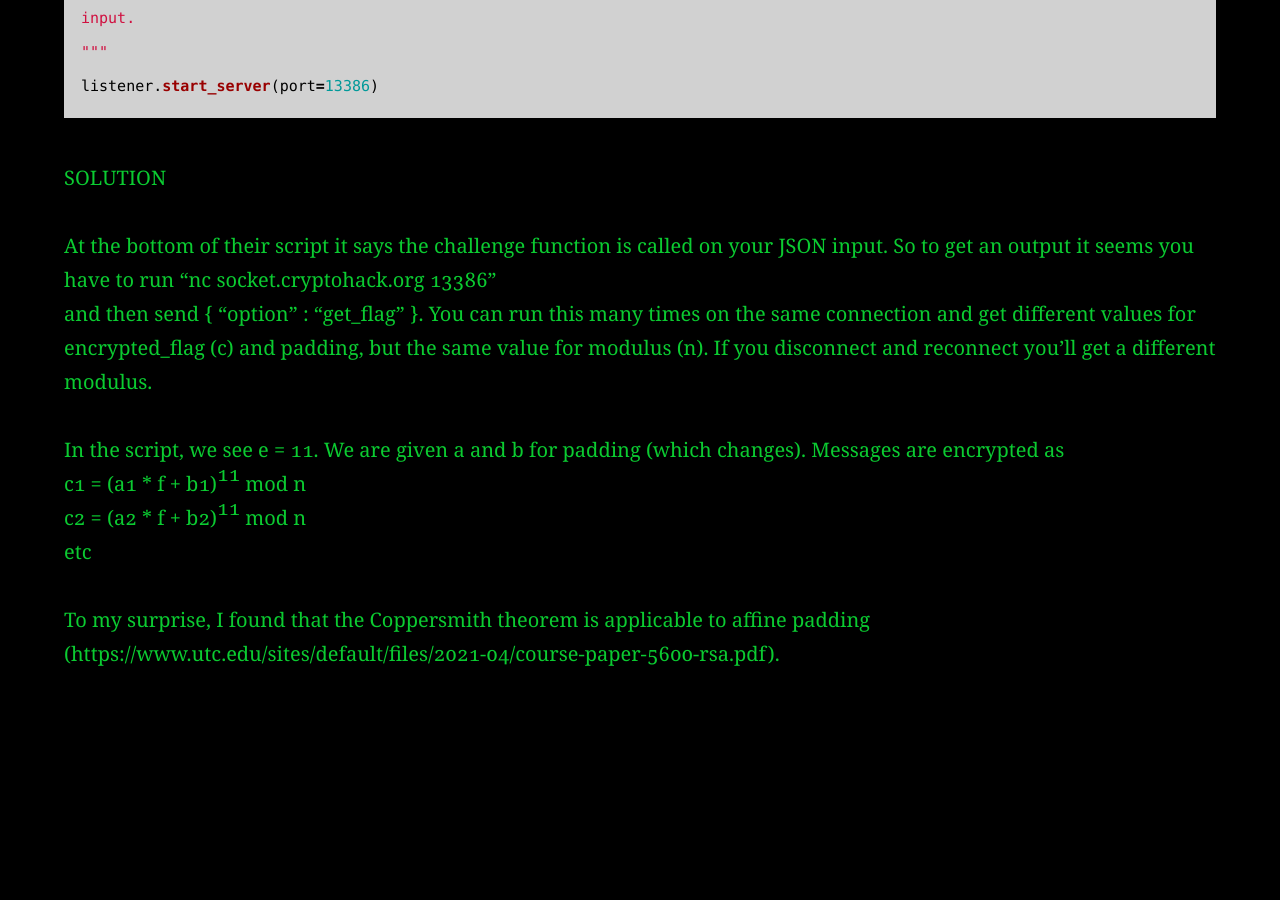
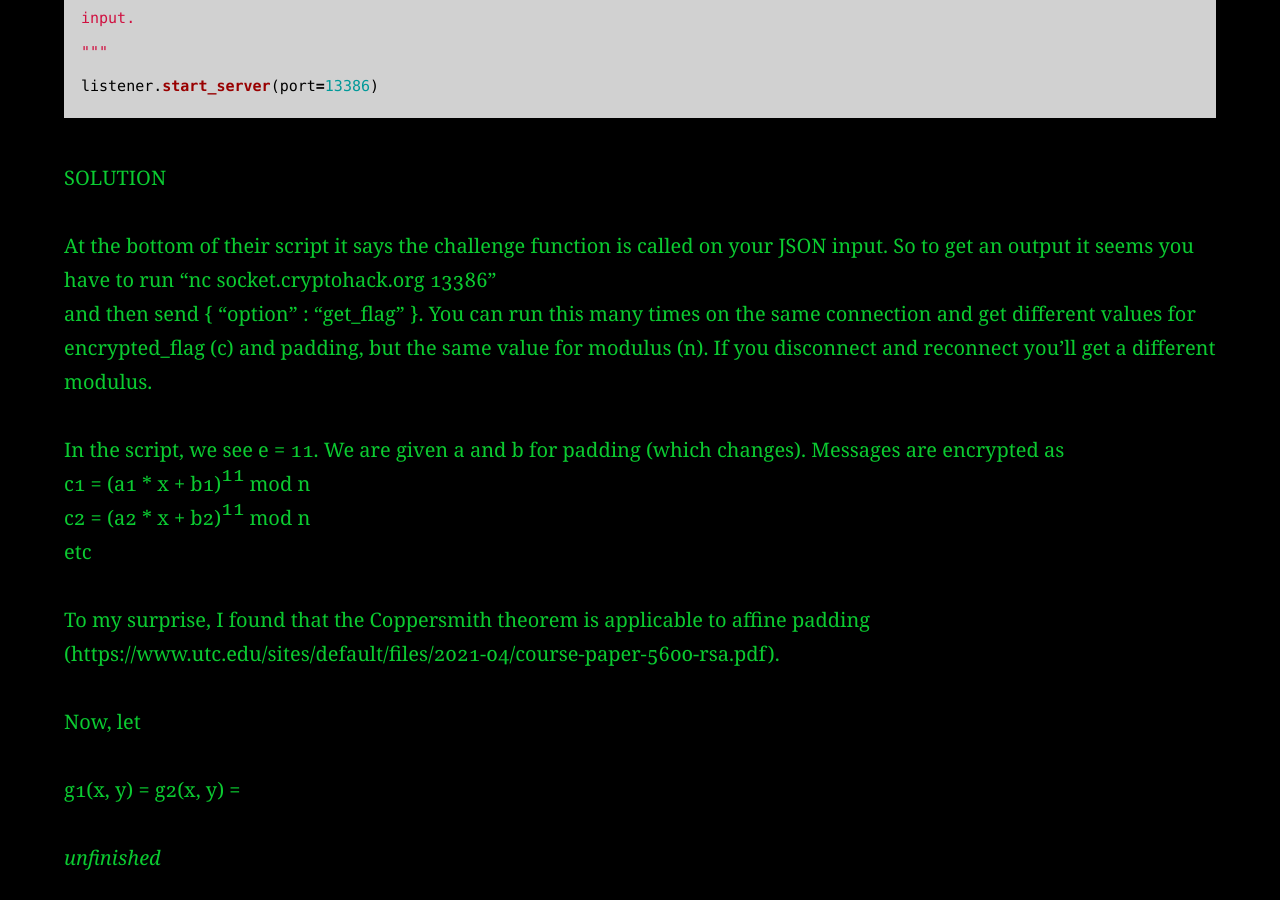
Before and after one commit to AC01010/Connor-McCartney.github.io, a Jekyll site: the page built from _posts/2010-01-12-CryptohackRSAPadding.md, in a window 1280 px wide and 900 px high, scrolled down 1718 px. Built offline with Jekyll 4.4.1, drawn with Linux system fonts in a browser that asks for light colours; before the commit the page ends 2414 px from its top, so only the background shows below that.

Commit message:
Update 2010-01-12-CryptohackRSAPadding.md

```diff
--- a/_posts/2010-01-12-CryptohackRSAPadding.md
+++ b/_posts/2010-01-12-CryptohackRSAPadding.md
@@ -66,8 +66,16 @@ and then send {  "option" : "get_flag" }. You can run this many times on the sam
 encrypted_flag (c) and padding, but the same value for modulus (n). If you disconnect and reconnect you'll get a different modulus.
 
 In the script, we see e = 11. We are given a and b for padding (which changes). Messages are encrypted as <br>
-c1 = (a1 * f + b1)<sup>11</sup> mod n <br>
-c2 = (a2 * f + b2)<sup>11</sup> mod n <br>
+c1 = (a1 * x + b1)<sup>11</sup> mod n <br>
+c2 = (a2 * x + b2)<sup>11</sup> mod n <br>
 etc
 
 To my surprise, I found that the Coppersmith theorem is applicable to affine padding (https://www.utc.edu/sites/default/files/2021-04/course-paper-5600-rsa.pdf).
+
+Now, let
+
+g1(x, y) =
+g2(x, y) =
+
+
+*unfinished*
```
